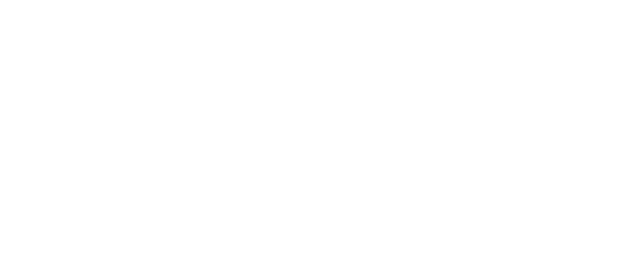
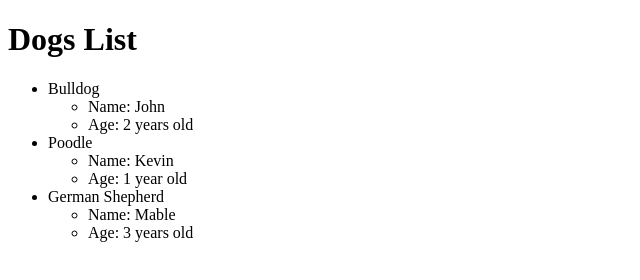
Before and after one commit to ptown-epicodus/pet-website, a plain HTML site: page index.html in a window 1280 px wide. Shown: the whole page, without its empty margins (0-640 px from the left). Drawn offline with Linux system fonts and the light colour scheme.

Commit message:
add list of dogs to page

```diff
--- a/index.html
+++ b/index.html
@@ -6,6 +6,25 @@
   </head>
 
   <body>
+    <h1>Dogs List</h1>
+    <ul>
+      <li>Bulldog</li>
+      <ul>
+        <li>Name: John</li>
+        <li>Age: 2 years old</li>
+      </ul>
 
+      <li>Poodle</li>
+      <ul>
+        <li>Name: Kevin</li>
+        <li>Age: 1 year old</li>
+      </ul>
+
+      <li>German Shepherd</li>
+      <ul>
+        <li>Name: Mable</li>
+        <li>Age: 3 years old</li>
+      </ul>
+    </ul>
   </body>
 </html>
```
